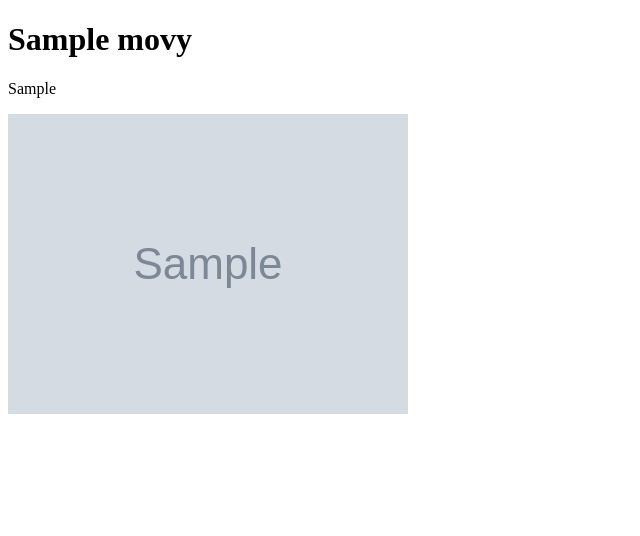
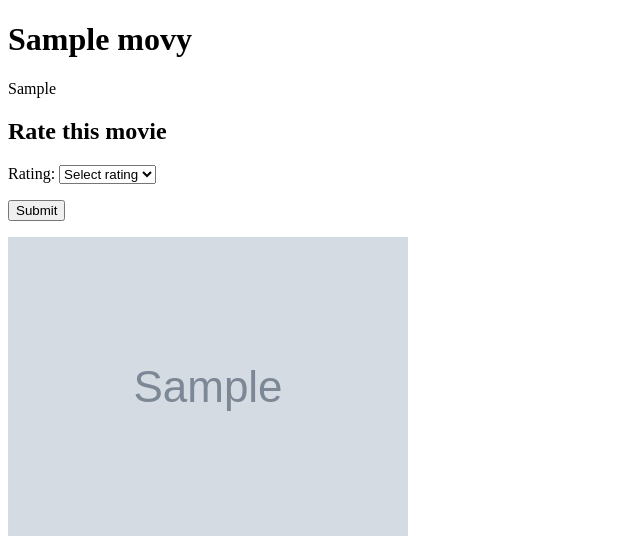
Before and after one commit to Caleb-Beazel/specs-proj5-movies, a Flask app: page /movies/1 in a window 1280 px wide. Shown: the top 536 px of the page, without its empty margins (0-640 px from the left). Run offline with Flask 2, Linux system fonts and the light colour scheme; the visitor is signed in with stand-in values (Sample User, id 1); tables that the repository leaves empty hold one stand-in row (values such as "Sample post"); grey boxes marked "Sample" are stand-in pictures.

Commit message:
project 5 completed

```diff
--- a/server.py
+++ b/server.py
@@ -37,7 +37,7 @@ def all_users():
     return render_template("users.html", users=users)
 
 @app.route("/users", methods=["POST"])
-def register_user(email):
+def register_user():
 
     email = request.form.get("email")
     password = request.form.get("password")
@@ -81,6 +81,30 @@ def process_login():
     return redirect("/")
 
 
+@app.route("/movies/<movie_id>/ratings", methods=["POST"])
+def create_rating(movie_id):
+    """Create a new rating for the movie."""
+
+    logged_in_email = session.get("user_email")
+    rating_score = request.form.get("rating")
+
+    if logged_in_email is None:
+        flash("You must log in to rate a movie.")
+    elif not rating_score:
+        flash("Error: you didn't select a score for your rating.")
+    else:
+        user = crud.get_user_by_email(logged_in_email)
+        movie = crud.get_movie_by_id(movie_id)
+
+        rating = crud.create_rating(user, movie, int(rating_score))
+        db.session.add(rating)
+        db.session.commit()
+
+        flash(f"You rated this movie {rating_score} out of 5.")
+
+    return redirect(f"/movies/{movie_id}")
+
+
 if __name__ == "__main__":
     connect_to_db(app)
     app.run(debug=True)
--- a/templates/movie_details.html
+++ b/templates/movie_details.html
@@ -4,10 +4,25 @@
 
 {% block body %}
 <h1>{{ movie.title }}</h1>
-
 <p>
   {{ movie.overview }}
 </p>
 
+{% if session.get('user_email') %}
+<h2>Rate this movie</h2>
+<form action="/movies/{{ movie.movie_id }}/ratings" method="POST">
+  <p>
+    Rating:
+    <select name="rating">
+      <option value="">Select rating</option>
+      {% for num in range(6) %}
+        <option value="{{ num }}">{{ num }}</option>
+      {% endfor %}
+    </select>
+  </p>
+  <p><input type="submit"></p>
+</form>
+{% endif %}
+
 <img src="{{ movie.poster_path }}">
 {% endblock %}
```
Also changed, not shown: templates/user_details.html (+10 -1 lines).
